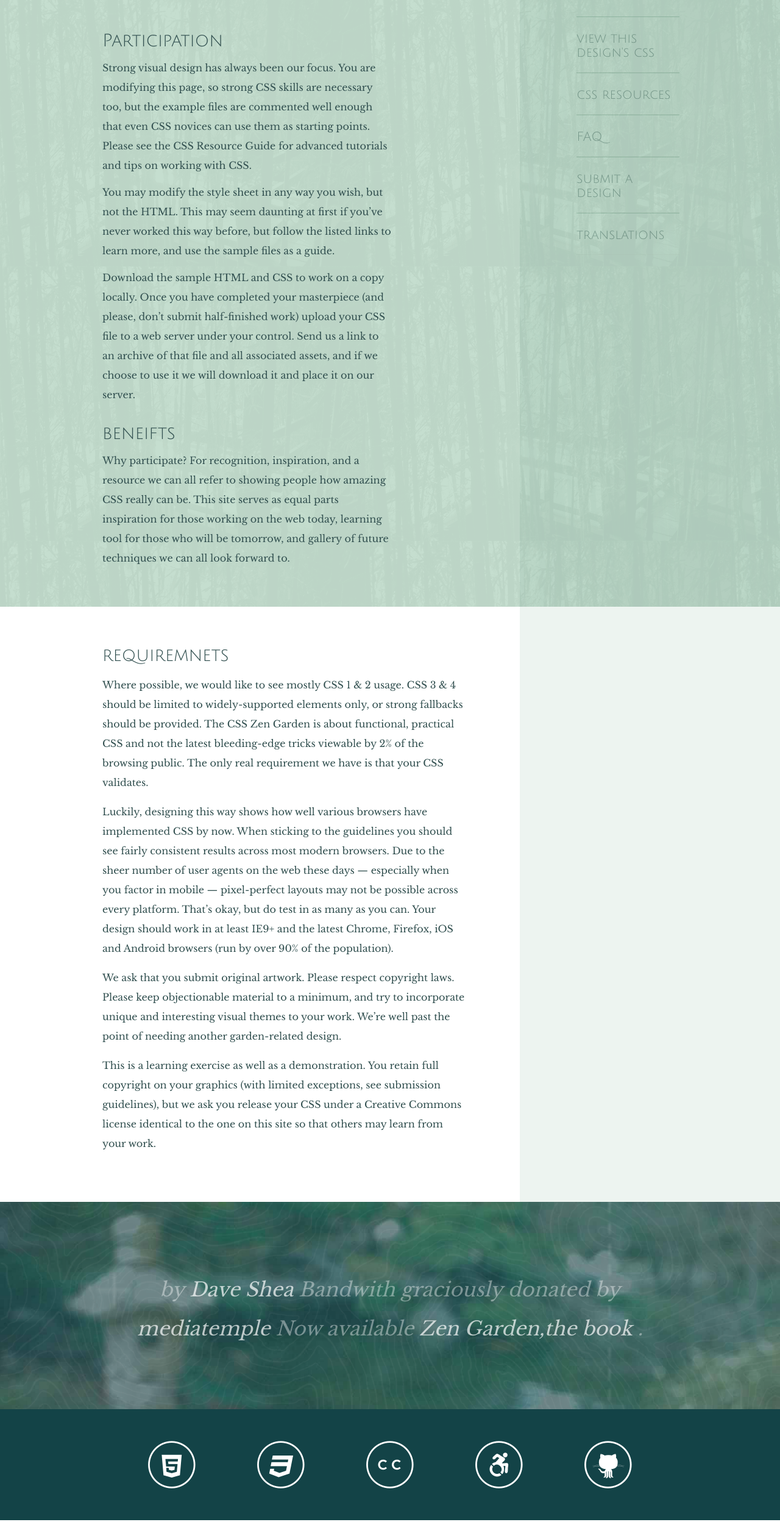
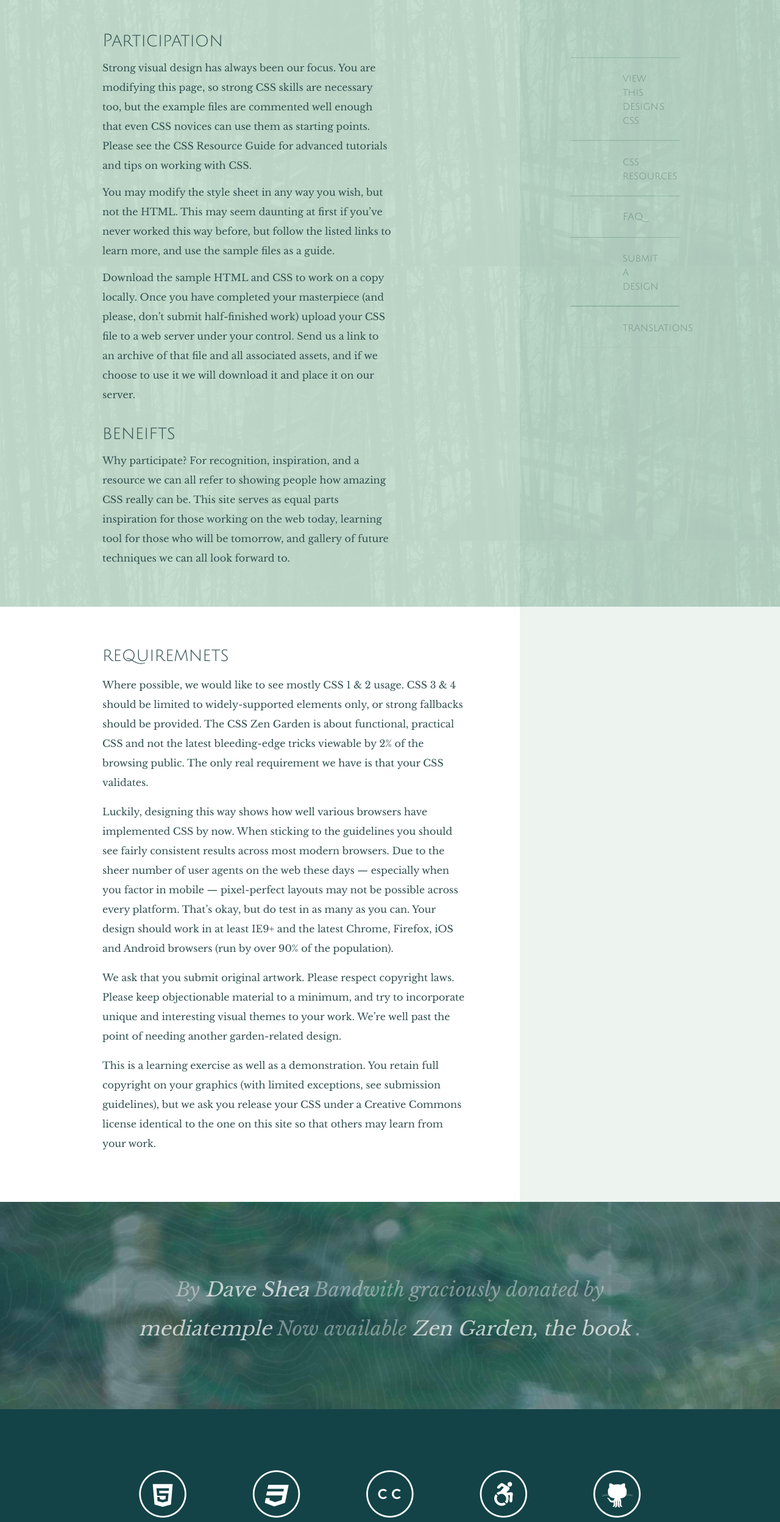
Before and after one commit to Domniea/level-2, a plain HTML site: page projects/zen-garden/index.html in a window 1280 px wide. Shown: the part 1389-3885 px from the top of the page at 61% size. Drawn offline with Linux system fonts and the light colour scheme.

Commit message:
Zen Garden Done( missing <abbr> tags)

```diff
--- a/projects/zen-garden/index.html
+++ b/projects/zen-garden/index.html
@@ -177,7 +177,7 @@
             </div>
 
             <div id="navMiddle">
-                <ul>
+                <ul id="navMiddleList">
                     <li>
                         <a href="">view this design's css</a>
                     </li>
@@ -202,12 +202,12 @@
 
             <div id="footerTop">
                 <p>
-                    by
+                    By
                     <a class="fTLink" href="">Dave Shea</a>
                     Bandwith graciously donated by
                     <a class="fTLink" href="">mediatemple</a>
                     Now available
-                    <a class="fTLink" href="">Zen Garden,the book</a>
+                    <a class="fTLink" href="">Zen Garden, the book</a>
                     .
                 </p>
             </div>
--- a/projects/zen-garden/style.css
+++ b/projects/zen-garden/style.css
@@ -164,21 +164,23 @@ body {
 }
 
 #footerBottom {
+    grid-column: 1 / -1;
     grid-row: 7 / 8;
     background-color: #134347;
-    grid-column: 1 / -1;
+    display: flex;
+    align-items: center;
+    justify-content: space-evenly;
     height: auto;
-    padding: 2em;
-    text-align: center;
+    /* width: 100%; */
+    padding: 5% 20%;
+}
 
-}
 
 #footerBottom a {
     font-family: verde_moderna;
     color: white;
-    font-size: 4.9em;
+    font-size: 3em;
     text-decoration: none;
-    margin: 48px;
 }
 
 #navTopList {
@@ -269,23 +271,62 @@ body {
     z-index: 4;
     background-image: url(bamboo.png);
     background-attachment: fixed;
-
     display: flex;
     flex-direction: column;
-
 }
 
 #navMiddle ul {
     font-family: julius_sans_one;
     font-size: 1.3em;
-    display: block;
+    display: grid;
     list-style: none;
+    padding: 0;
+    margin: 0%;
+}
+
+#navMiddleList > li:nth-child(1) {
+    grid-column: 1 / 2;
+    grid-row: 1/2;
+    padding: 5% 10% 5% 20%;
+}
+
+#navMiddleList >:nth-child(2) {
+    grid-column: 2 / 3;
+    grid-row: 1 / 2;
+    padding: 5% 10% 5% 20%;
+}
+
+#navMiddleList >:nth-child(3) {
+    grid-column: 1 / 2;
+    grid-row: 2 / 3;
+    padding: 5% 10% 5% 20%;
+}
+
+#navMiddleList >:nth-child(4) {
+    grid-column: 2 / 3;
+    grid-row: 2 / 3;
+    padding: 5% 10% 5% 20%;
+}
+
+#navMiddleList >:nth-child(5) {
+    grid-column: 1 / 2;
+    grid-row: 3 / 4;
+    padding: 5% 10% 5% 20%;
 }
 
 #navMiddle li {
     text-decoration: none;
     padding: 24px 0 20px;
     border-top: solid 1px #a0b9ad;
+}
+
+#navMiddle li:nth-child(4) {
+    border-bottom: solid 1px #a0b9ad;
+}
+
+#navMiddle a {
+    color: #607476;
+    font-size: .8em;
 }
 
 #summary {
@@ -380,7 +421,28 @@ h3 {
         align-items: center;
         background-position-y: -30px;
         background-position-x: bottom;
+    }
 
+    #headerLeft::before {
+        content: "";
+        background-image: url(enso.svg);
+        background-repeat: none;
+        height: 175px;
+        width: 175px;
+        background-size: 100%;
+        display: inline-block;
+        margin-left: 135px;
+        margin-top: -10px;
+    }
+
+    #header {
+        display: flex;
+        flex-direction: column;
+        justify-items: left;
+        margin-top: 30px;
+        margin-left: 20%;
+        vertical-align: middle;
+        margin-left: 25px;
     }
 
     #headerRight{
@@ -391,11 +453,40 @@ h3 {
         height: 18.75em;
         font-family: julius_sans_one;
         color: #ffffffA6;
-
         margin-top: 12px;
         display: flex;
         justify-content: center;
         align-items: center;
+    }
+
+    #headerRight #viewAll {
+        display: flex;
+        justify-content: center;
+        align-items: center;
+        color: white;
+        font-size: 1.5em;
+        font-weight: lighter;
+        text-decoration: none;
+        height: 70px;
+        padding: 0 71px;
+        background: rgba(255,255,255,0.1);
+        color: #FFFFFFA6;
+    }
+
+    #headerRight::after {
+        content: ">";
+        display: flex;
+        justify-content: center;
+        align-items: center;
+        font-family: verde;
+        text-decoration: none;
+        font-size: 44px;
+        color: white;
+        background: rgba(255,255,255,0.1);
+        color: #FFFFFFA6;
+        margin: 0 0 0 .1em;
+        height: 70px;
+        width: 70px;
     }
 
     #mainTop {
@@ -403,12 +494,16 @@ h3 {
         grid-column: 1 / 5;
         grid-row: 2 / 3 ;
         height: auto;
-
         justify-content: center;
         align-items: start;
-
         display: inline-block;
         padding: 0;
+    }
+
+    #mainTop > p > a {
+        text-transform: capitalize;
+        text-decoration: none;
+        color: #809b7e;
     }
 
     #mainMiddle {
@@ -419,10 +514,8 @@ h3 {
         height: 100%;
         background-image: url(bamboo.png);
         background-attachment: fixed;
-
         justify-content: center;
         align-items: start;
-
         display: flex;
         flex-direction: column;
         padding: 0;
@@ -471,7 +564,6 @@ h3 {
         padding: 0 0 5% 0;
         border-bottom: solid 1px #d9e3dc;
     }
-
 
     #navTopList >:nth-child(2) {
         margin: 0 20% 5% 15%;
@@ -542,6 +634,25 @@ h3 {
         height: auto;
     }
 
+    #navMiddle ul {
+        font-family: julius_sans_one;
+        font-size: 1.3em;
+        display: flex;
+        flex-direction: column;
+        list-style: none;
+        margin-top: 25%;
+    }
+
+    #navMiddle li {
+        text-decoration: none;
+        padding: 24px 0 20px;
+        border-top: solid 1px #a0b9ad;
+    }
+
+    #navMiddle a {
+        color: #607476;
+    }
+
     #navBottom {
         background-color: #edf4f0;
         grid-column: 5 / 7;
@@ -556,27 +667,21 @@ h3 {
         background-repeat: no-repeat;
         grid-column: 1 / -1;
         height: auto;
-
     }
 
     #footerTop p {
-        font-family: libre_baskerville_reg;
+        font-family: libre_baskerville_italic;
         padding: 100px 201.5px;
         color: rgba(255, 255, 255, 0.4);
         font-size: 2em;
-        font-style: italic;
         text-align: center;
     }
 
     #footerTop a {
+        font-family: libre_baskerville_reg;
         color: #ffffffb3;
         text-decoration: none;
     }
-
-
-    /* #footerTop a:hover {
-        text-decoration: underline;
-    } */
 
     #footerBottom {
         background-color: #134347;
@@ -623,58 +728,6 @@ h3 {
         margin: 0;
     }
 
-    #headerRight #viewAll {
-        display: flex;
-        justify-content: center;
-        align-items: center;
-        color: white;
-        font-size: 1.5em;
-        font-weight: lighter;
-        text-decoration: none;
-        height: 70px;
-        padding: 0 71px;
-        background: rgba(255,255,255,0.1);
-        color: #FFFFFFA6;
-    }
-
-    #headerRight::after {
-        content: ">";
-        display: flex;
-        justify-content: center;
-        align-items: center;
-        font-family: verde;
-        text-decoration: none;
-        font-size: 44px;
-        color: white;
-        background: rgba(255,255,255,0.1);
-        color: #FFFFFFA6;
-        margin: 0 0 0 .1em;
-        height: 70px;
-        width: 70px;
-    }
-
-    #headerLeft::before {
-        content: "";
-        background-image: url(enso.svg);
-        background-repeat: none;
-        height: 175px;
-        width: 175px;
-        background-size: 100%;
-        display: inline-block;
-        margin-left: 135px;
-        margin-top: -10px;
-    }
-
-    #header {
-        display: flex;
-        flex-direction: column;
-        justify-items: left;
-        margin-top: 30px;
-        margin-left: 20%;
-        vertical-align: middle;
-        margin-left: 25px;
-    }
-
     #requirements > h3 {
         padding: 0 84px 0 168px;
     }
@@ -700,24 +753,6 @@ h3 {
         border-width: 1px;
     }
 
-    #navMiddle ul {
-        font-family: julius_sans_one;
-        font-size: 1.3em;
-        display: block;
-        list-style: none;
-
-    }
-
-    #navMiddle li {
-        text-decoration: none;
-        padding: 24px 0 20px;
-        border-top: solid 1px #a0b9ad;
-
-    }
-
-    #navMiddle a {
-        color: #607476;
-    }
 
     p {
         margin: 12px 0 0;
@@ -747,9 +782,4 @@ h3 {
         font-weight: lighter;
     }
 
-    #mainTop > p > a {
-        text-transform: capitalize;
-        text-decoration: none;
-        color: #809b7e;
-    }
 }
```
